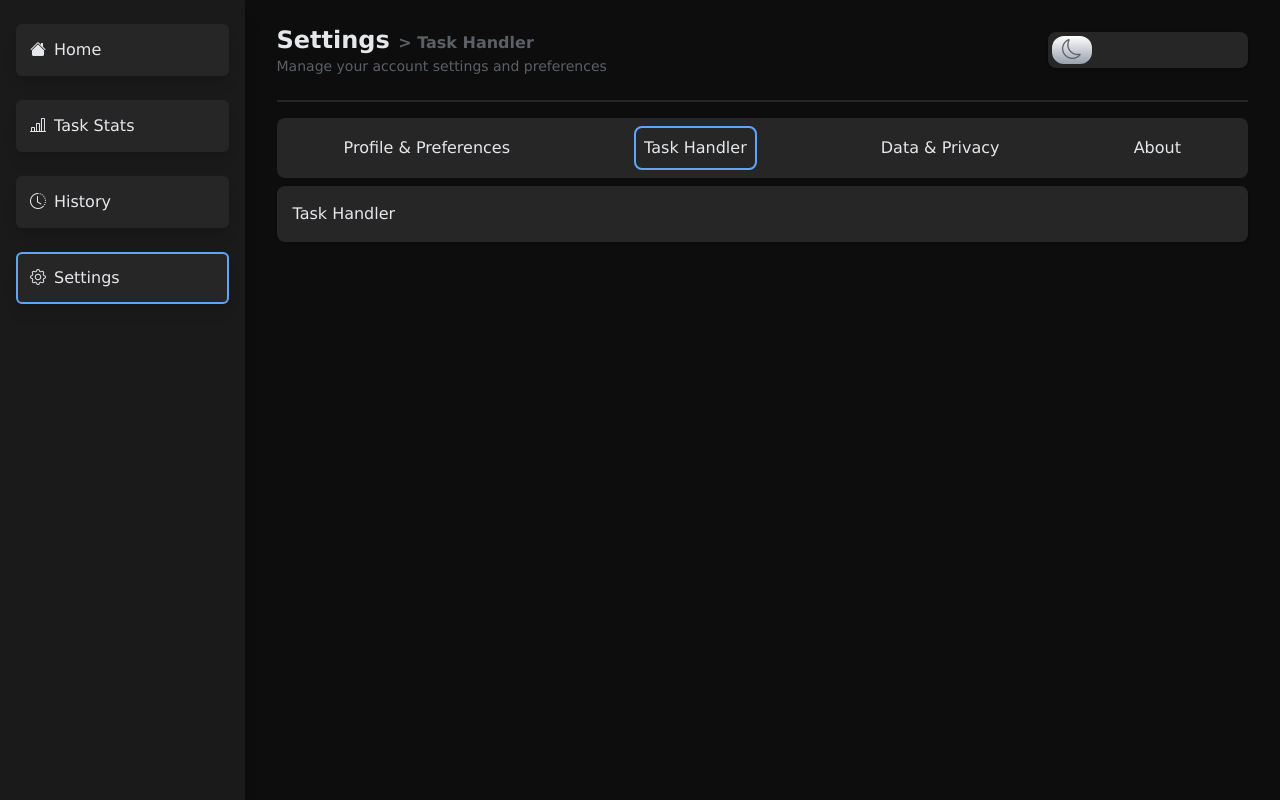
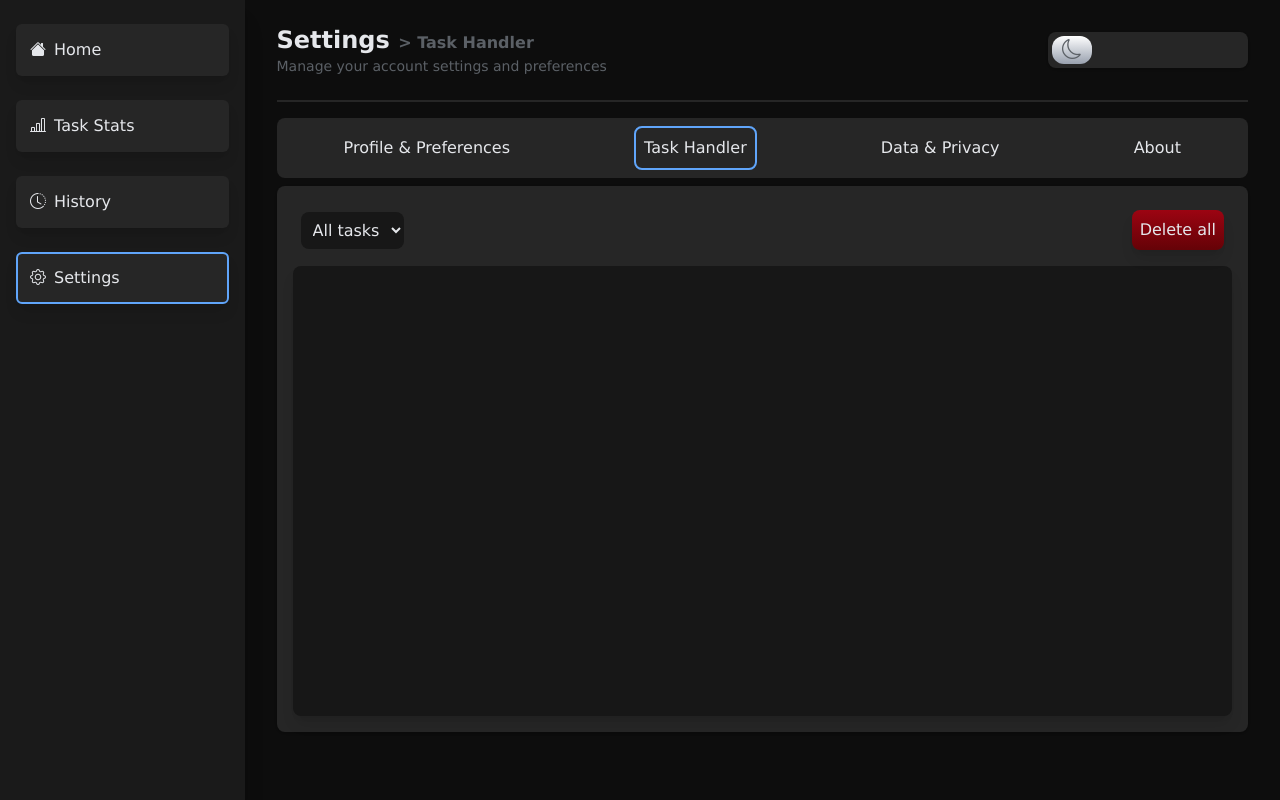
Before and after one commit to theinternetfae/Optima-V.2, a React (Vite) app: page /settings/taskHandler in a window 1280 px wide. Built offline with nearby package versions, Linux system fonts and the light colour scheme.

Commit message:
Task box UI in TaskHandler

```diff
--- a/src/App.jsx
+++ b/src/App.jsx
@@ -145,7 +145,7 @@ function App() {
             <Route path="/taskHistory" element={<TaskHistory />} />
 
             <Route path="settings" element={<Settings />}>
-              <Route index element={<Navigate to="profile" replace />} />
+              <Route index element={<Navigate to="taskHandler" replace />} />
               <Route path="profile" element={<Profile />} />
               <Route path="taskHandler" element={<TaskHandler />} />
               <Route path="dataPrivacy" element={<DataPrivacy />} />
--- a/src/components/TaskDisplay.jsx
+++ b/src/components/TaskDisplay.jsx
@@ -3,9 +3,9 @@ import NewTask from "./NewTask.jsx";
 import { TaskContext } from "./TaskContext.js";
 import Alert from "./Alert.jsx";
 
-function TaskDisplay({taskE, history, chosenHist, setChosenHist}) {
+function TaskDisplay({taskE, history, handler, chosenHist, setChosenHist}) {
 
-  const { taskList, setTaskList, tasksDone, setTasksDone } = useContext(TaskContext);
+  const { taskList, setTaskList, setTasksDone } = useContext(TaskContext);
   const [done, setDone] = useState(taskE.isDone);
   const[editScreen, setEditScreen] = useState(false);
 
@@ -27,8 +27,8 @@ function TaskDisplay({taskE, history, chosenHist, setChosenHist}) {
 
     <div>
 
-      <div className={!history ? "task-box" : "history-box"} style={{
-        backgroundColor: !history && (done && (taskE.color || "#60A5FA")),
+      <div className={history ? "history-box" : handler ? "handler-box" : "history-box"} style={{
+        backgroundColor: (!history && !handler) && (done && (taskE.color || "#60A5FA")),
         border: isChosenHist ? `2px solid ${taskE.color}` : ''
       }} onClick={(e) => {
         if(e.target.closest('button')) return;
@@ -45,7 +45,7 @@ function TaskDisplay({taskE, history, chosenHist, setChosenHist}) {
         }}>{taskE.name}</p>
 
         {
-          !history ? (
+          history ? (
 
             <input type="checkbox" className="done" checked={done} onChange={() => {
               const newDone = !done
@@ -68,6 +68,13 @@ function TaskDisplay({taskE, history, chosenHist, setChosenHist}) {
 
           ) :
 
+          handler ? (
+            <div className="handler-icons">
+              <button className="bi bi-pause-fill" title="Pause task"></button>
+              <button className="bi bi-pencil" title="Edit task"></button>
+            </div>
+          ) :
+
           (
             <button className="bi bi-trash" onClick={(e) => {
               e.stopPropagation();
--- a/src/index.css
+++ b/src/index.css
@@ -265,6 +265,46 @@ input[type="number"]::-webkit-outer-spin-button {
         }
     }
 
+    .history-box {
+        @apply border border-2 border-transparent snap-start cursor-pointer bg-[#111111] rounded-md shadow m-4 h-[60px] flex items-center duration-2000 ease-in-out;
+
+        & .emoji-t-box {
+            @apply h-[30px] w-[8%] bg-commongrey text-lg flex items-center justify-center ml-2 rounded-lg md:w-[5%] md:h-[80%] md:text-3xl;
+        }
+
+        & .name-t-box {
+            @apply text-shadow-md ml-2 p-2 w-[90%] text-sm rounded-md  text-neutral-300 md:font-bold md:text-base;
+        }
+
+        & .bi-trash {
+            @apply cursor-pointer text-lg active:scale-90;
+        }
+    }
+
+    .handler-box {
+        @apply bg-[#111111] h-16 mt-4 rounded-lg flex items-center;
+
+        & .emoji-t-box {
+            @apply h-[30px] w-[8%] bg-commongrey text-lg flex items-center justify-center ml-2 rounded-lg md:w-[5%] md:h-[70%] md:text-3xl;
+        }
+
+        & .name-t-box {
+            @apply text-shadow-md ml-2 p-2 w-[90%] text-sm rounded-md  text-neutral-300 md:font-bold md:text-base;
+        }
+
+        & .handler-icons {
+            @apply w-15 mx-4 flex items-center justify-between text-xl;
+
+            .bi-pause-fill {
+                @apply cursor-pointer active:scale-90;
+            }
+
+            .bi-pencil {
+                @apply cursor-pointer active:scale-90;
+            }
+        }
+    }
+
     .alert-container {
         @apply bg-black/1 absolute flex justify-center items-center top-0 z-60 w-[90%] h-full backdrop-blur-sm;
 
@@ -310,23 +350,6 @@ input[type="number"]::-webkit-outer-spin-button {
                     @apply bg-gradient-to-b from-bluelight to-bluet;
                 }
             }
-        }
-    }
-
-
-    .history-box {
-        @apply border border-2 border-transparent snap-start cursor-pointer bg-[#111111] rounded-md shadow m-4 h-[60px] flex items-center duration-2000 ease-in-out;
-
-        & .emoji-t-box {
-            @apply h-[30px] w-[8%] bg-commongrey text-lg flex items-center justify-center ml-2 rounded-lg md:w-[5%] md:h-[80%] md:text-3xl;
-        }
-
-        & .name-t-box {
-            @apply text-shadow-md ml-2 p-2 w-[90%] text-sm rounded-md  text-neutral-300 md:font-bold md:text-base;
-        }
-
-        & .bi-trash {
-            @apply cursor-pointer text-lg active:scale-90;
         }
     }
 
@@ -713,6 +736,27 @@ input[type="number"]::-webkit-outer-spin-button {
                     }
                 }
             }
+
+            /*task handler*/
+            .task-h-header {
+                @apply flex justify-between p-2 items-center;
+
+                select {
+                    @apply bg-dullblack p-2 rounded-lg cursor-pointer;
+                }
+
+                button {
+                    @apply p-2 rounded-lg bg-gradient-to-b from-red to-delDark shadow-lg active:scale-98;
+                }
+            }
+
+            .task-h-body {
+                @apply h-[450px] bg-dullblack rounded-lg mt-2 shadow-lg;
+
+                .task-h-box {
+                    @apply w-full h-full px-4 py-2;
+                }
+            }
         }
     }
 }
--- a/src/settingsComponents/TaskHandler.jsx
+++ b/src/settingsComponents/TaskHandler.jsx
@@ -1,7 +1,43 @@
+import { useState, useContext } from "react";
+import { TaskContext } from "../components/TaskContext";
+import TaskDisplay from "../components/TaskDisplay";
+
 function TaskHandler() {
+
+    const { taskList } = useContext(TaskContext);
+    const handler = true;
+
     return (
         <div className="sett-body">
-            Task Handler
+
+
+            <div className="task-h-header">
+                <select name="all-tasks" id="">
+                    <option value="all-tasks">All tasks</option>
+                    <option value="active">Active</option>
+                    <option value="paused">Paused</option>
+                    <option value="inactive">Inactive</option>
+                </select>
+                <button>Delete all</button>
+            </div>
+
+            <div className="task-h-body">
+
+                <div className="task-h-box">
+                    {
+                        taskList.map(t => {
+                            return <TaskDisplay
+                                key={t.keyUUID}
+                                taskE={t}
+                                handler={handler}
+                            />
+                        })
+                    }
+                </div>
+
+            </div>
+
+
         </div>
     );
 }
```
